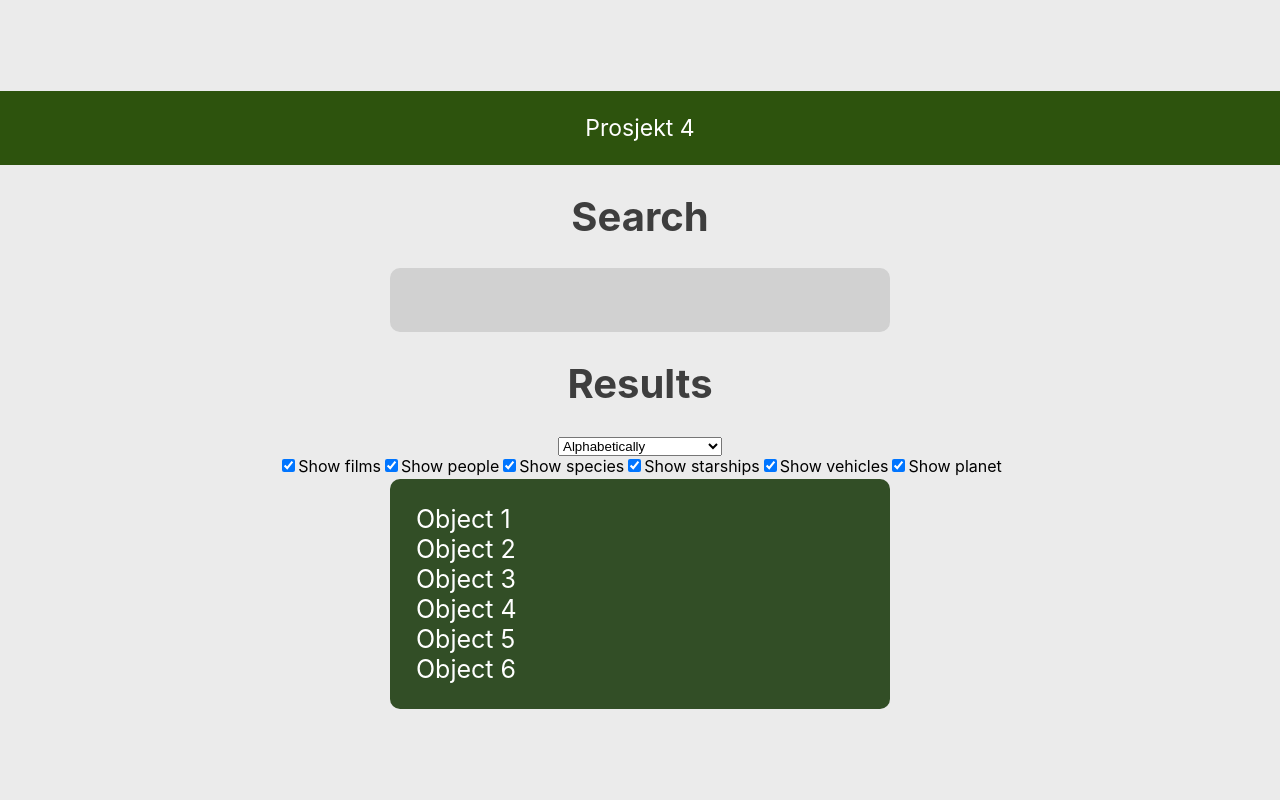
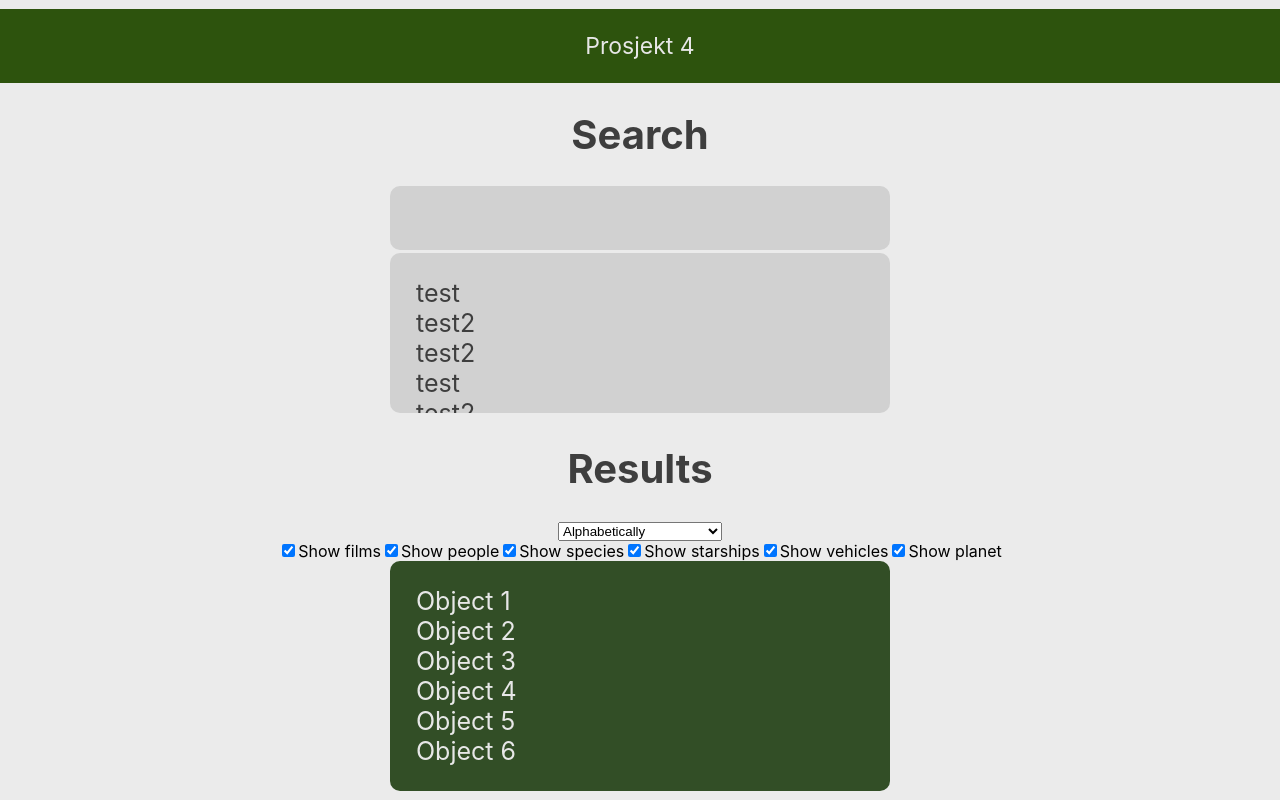
Before and after one commit to FluidSense/webdev-prosjekt4, a React (Create React App) app in the folder projectum-quattuor/: page / in a window 1280 px wide. Built offline with nearby package versions, Linux system fonts and the light colour scheme.

Commit message:
#1 Added history tab

```diff
--- a/projectum-quattuor/src/App.css
+++ b/projectum-quattuor/src/App.css
@@ -13,7 +13,7 @@
   align-items: center;
   justify-content: center;
   font-size: calc(7px + 2vmin);
-  color: white;
+  color: rgb(231, 231, 231);
 }
 
 h1{
@@ -30,11 +30,27 @@ h1{
   width: 35vw;
   padding: 0 2vw 0 2vw;
   background-color: rgb(209, 209, 209);
-  color: white;
+  color: rgb(231, 231, 231);
   font-size: calc(7px + 2vmin);
   border: 1px;
   border-color: #3e3e3e;
   border-radius: 10px;
+}
+
+.saved_history{
+  max-height: 20vh;
+  width: 35vw;
+  display: inline-block;
+  text-align: left;
+  margin-top: 3px;
+  padding: 0 2vw 0 2vw;
+  background-color: rgb(209, 209, 209);
+  color: #3e3e3e;
+  font-size: calc(9px + 2vmin);
+  border: 1px;
+  border-color: #3e3e3e;
+  border-radius: 10px;
+  overflow-y: auto;
 }
 
 .sort_filters{
@@ -47,17 +63,16 @@ h1{
   width: 35vw;
   display: inline-block;
   text-align: left;
-  margin-top: 3px;
   padding: 0 2vw 0 2vw;
   background-color: rgb(50, 78, 38);
-  color: white;
+  color: rgb(231, 231, 231);
   font-size: calc(9px + 2vmin);
   border: 1px;
   border-color: #3e3e3e;
   border-radius: 10px;
 }
 
-.result_list {
+.result_list, .history_list {
   padding: 0;
   list-style-type: none;
 }
--- a/projectum-quattuor/src/App.js
+++ b/projectum-quattuor/src/App.js
@@ -24,6 +24,24 @@ class App extends Component {
                 <input type="text" class="search_bar" />
               </label>
             </form>
+          </div>
+
+          {/*Searches are fetched from the database which records the users activity. The objects will only be loaded progressively as the user scrolls.*/}
+          <div class="saved_history">
+            <ul class="history_list">
+              <li>test</li>
+              <li>test2</li>
+              <li>test2</li>
+              <li>test</li>
+              <li>test2</li>
+              <li>test</li>
+              <li>test2</li>
+              <li>test2</li>
+              <li>test</li>
+              <li>test2</li>
+              <li>test</li>
+              <li>test2</li>
+            </ul>
           </div>
 
           {/*Result set*/}
```
